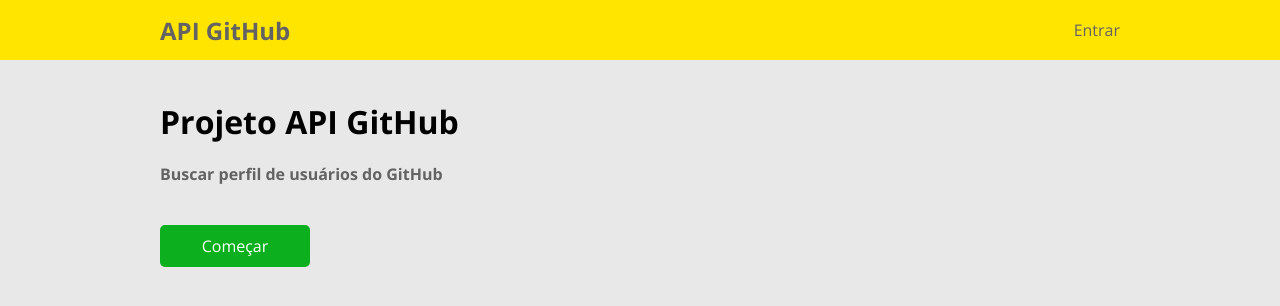
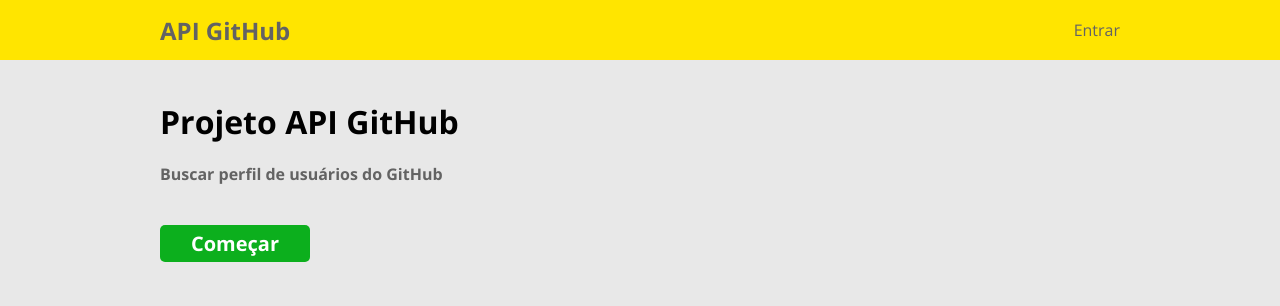
Before and after one commit to auriceliof/pessoal-ProjApiGitHub, a React (Vite) app in the folder frontend/: page / in a window 1280 px wide. Shown: the top 306 px of the page. Built offline with nearby package versions, Linux system fonts and the light colour scheme.

Commit message:
COMPONENTE BUTTON_PRIMARY

```diff
--- /dev/null
+++ b/frontend/src/components/ButtonPrimary/index.tsx
@@ -0,0 +1,14 @@
+import './styles.css';
+
+type Props = {
+    name: string;
+}
+
+export default function ButtonPrimary({name}: Props) {
+
+    return(
+        <div className="pag-btn">
+            {name}
+        </div>
+    );
+}
--- /dev/null
+++ b/frontend/src/components/ButtonPrimary/styles.css
@@ -0,0 +1,13 @@
+.pag-btn {
+    display: flex;
+    justify-content: center;
+    font-size: 20px;
+    font-weight: bold;
+    background-color: var(--pag-color-btn-primary);
+    color: var(--pag-color-font-tertiary);
+    width: 150px;
+    padding: 5px;
+    border: none;
+    border-radius: 5px;
+    cursor: pointer;
+}
--- a/frontend/src/pages/Home/index.tsx
+++ b/frontend/src/pages/Home/index.tsx
@@ -1,3 +1,4 @@
+import ButtonPrimary from '../../components/ButtonPrimary';
 import './styles.css';
 
 export default function Home() {
@@ -11,7 +12,7 @@
                 <h4>Buscar perfil de usuários do GitHub</h4>
             </div>
             <div>
-                <button className='pag-home-btn'>Começar</button>
+                <ButtonPrimary name="Começar" />
             </div>
         </div>
     );
--- a/frontend/src/pages/Home/styles.css
+++ b/frontend/src/pages/Home/styles.css
@@ -1,14 +1,3 @@
 .pag-home-content{
     color: var(--pag-color-font-primary);
 }
-
-.pag-home-btn {
-    font-size: 16px;
-    background-color: var(--pag-color-btn-primary);
-    color: var(--pag-color-font-tertiary);
-    width: 150px;
-    padding: 10px;
-    border: none;
-    border-radius: 5px;
-    cursor: pointer;
-}
```
